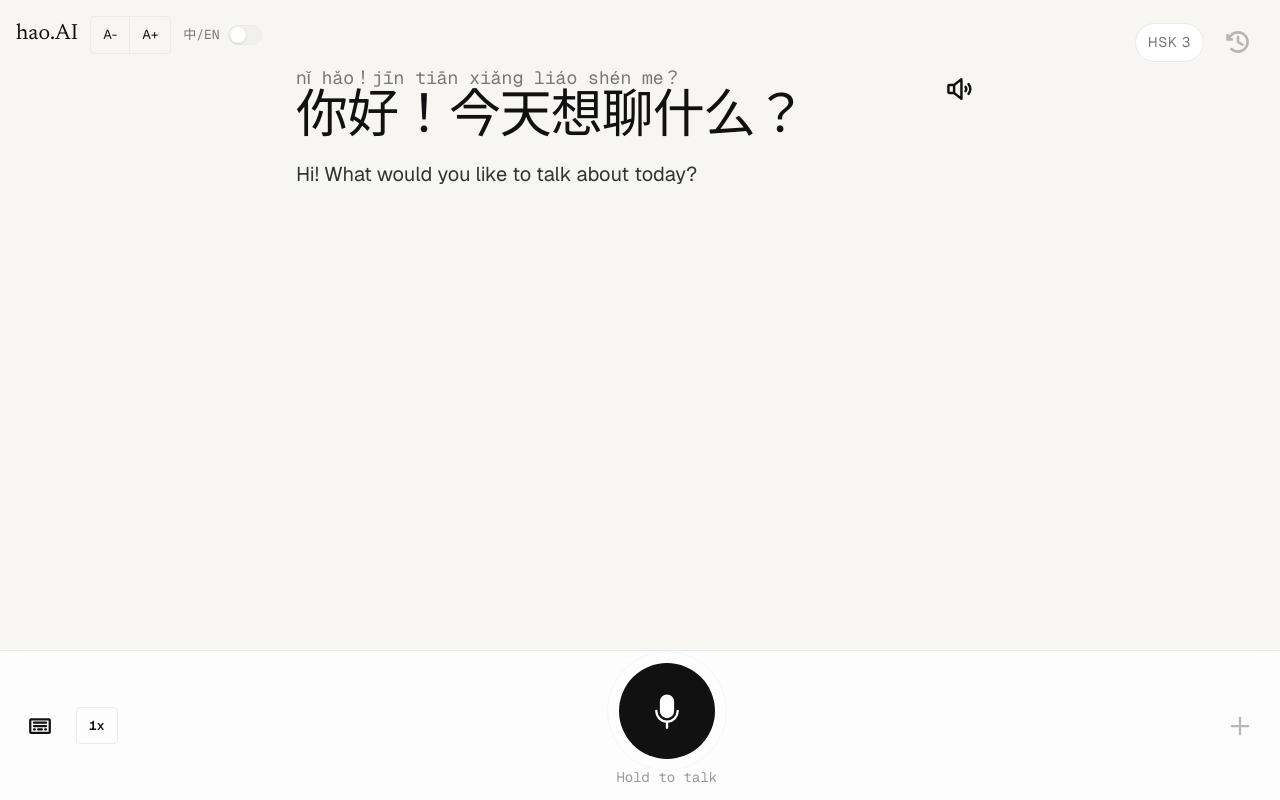
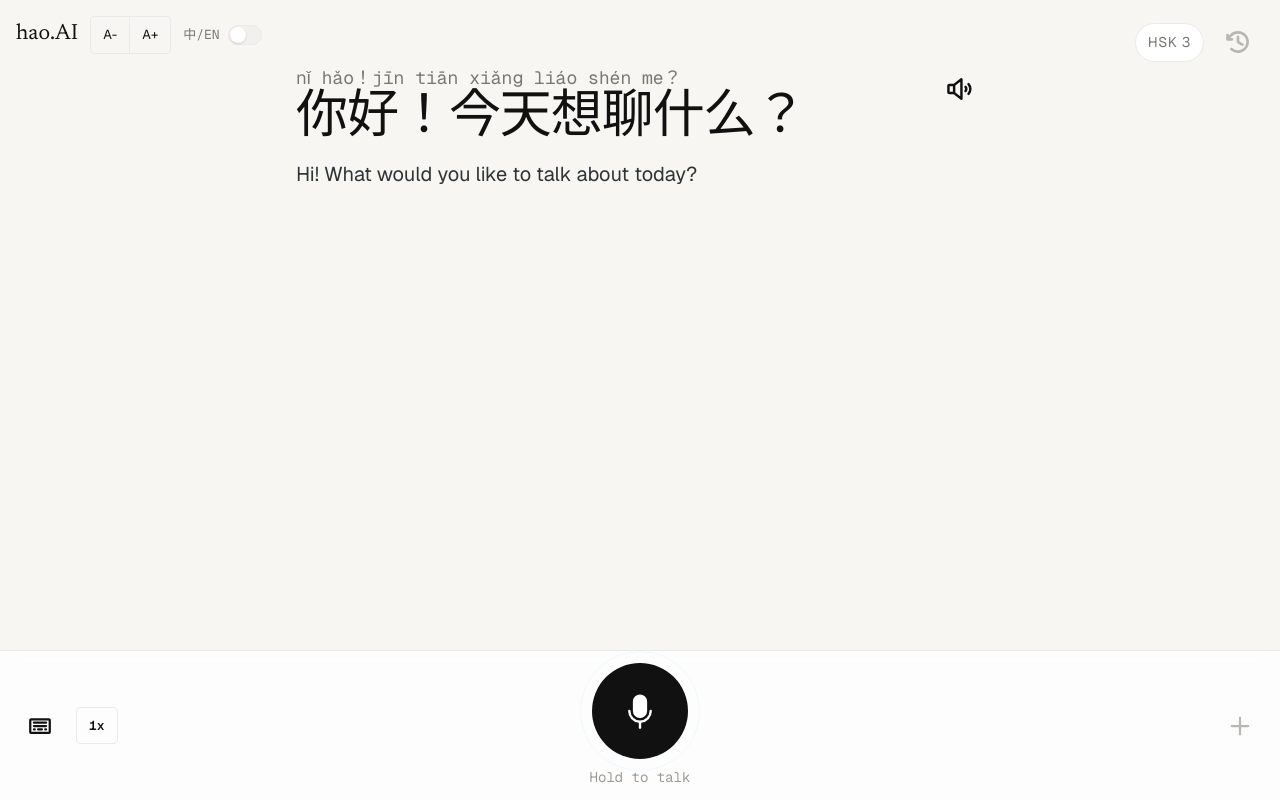
Before and after one commit to SrunLyheang/HAO-AI, a Next.js app: page / in a window 1280 px wide. Built offline with nearby package versions, Linux system fonts and the light colour scheme.

Commit message:
feat: refactor layout and speaking rate controls in Home component

```diff
--- a/app/page.tsx
+++ b/app/page.tsx
@@ -506,11 +506,13 @@ export default function Home() {
             background: "color-mix(in srgb, var(--surface) 80%, transparent)",
             borderTop: "1px solid var(--border)",
             padding: "var(--space-3) var(--space-4)",
-            display: "flex",
+            display: "grid",
+            gridTemplateColumns: "1fr auto 1fr",
             alignItems: "center",
             gap: "var(--space-3)",
           }}
         >
+          <div style={{ display: "flex", alignItems: "center", gap: "var(--space-3)", justifySelf: "start" }}>
             <button
               type="button"
               onClick={() => setInputMode((m) => (m === "talk" ? "type" : "talk"))}
@@ -571,8 +573,9 @@ export default function Home() {
                 ))}
               </div>
             </div>
+          </div>
 
-          <div style={{ flex: 1, display: "flex", justifyContent: "center" }}>
+          <div style={{ justifySelf: "center" }}>
             {inputMode === "talk" ? (
               <MicButton onRecordingComplete={(blob) => void handleRecordedAudio(blob)} onMicError={setMicError} />
             ) : (
@@ -627,6 +630,7 @@ export default function Home() {
               cursor: "not-allowed",
               padding: "var(--space-3)",
               borderRadius: "var(--radius-sm)",
+              justifySelf: "end",
             }}
           >
             <Plus weight="bold" size={24} />
@@ -659,11 +663,10 @@ export default function Home() {
         }
         @media (min-width: 640px) {
           .rate-options {
-            left: auto;
-            right: calc(100% + var(--space-2));
+            left: calc(100% + var(--space-2));
             bottom: 0;
             flex-direction: row;
-            transform: translateX(8px);
+            transform: translateX(-8px);
           }
           .rate-switcher.open .rate-options {
             transform: translateX(0);
--- a/context/progress-tracker.md
+++ b/context/progress-tracker.md
@@ -93,7 +93,7 @@ change.
   **Flagged, not fixed (needs the user's call):** a concurrent edit to
   `app/page.tsx` from outside this session (visible mid-session as an
   external file-change notice) added `import { toPinyin } from
-  "@/lib/pinyin"` to render pinyin under the user's own turn client-side.
+"@/lib/pinyin"` to render pinyin under the user's own turn client-side.
   This violates `architecture.md`'s folder-ownership rule ("`lib/` ...
   Never imported by a client component") — it happens to work today because
   `pinyin-pro` has no Node-only APIs, but it's a boundary violation as
@@ -122,7 +122,7 @@ change.
   ElevenLabs' `voice_settings.speed` — which caused **`/api/speak` to 500**
   for 0.5/1.5/2. Diagnosed by curling ElevenLabs directly with the stored
   key: `"Invalid setting for speed received, expected to be greater or
-  equal to 0.7 and less or equal to 1.2"` — ElevenLabs hard-limits this
+equal to 0.7 and less or equal to 1.2"` — ElevenLabs hard-limits this
   endpoint's speed to 0.7-1.2, narrower than the 0.25-4.0 previously assumed
   from secondary docs (that number was wrong; the live API is the source of
   truth). Fix: `lib/elevenlabs-tts.ts`'s `synthesizeSpeech` no longer takes
@@ -130,7 +130,7 @@ change.
   speed. `app/api/speak/validate.ts`'s `SpeakRequest` dropped `rate`
   entirely (`{ text }` only); `app/api/speak/route.ts` updated to match.
   `app/page.tsx`'s `speak()` now sets `audioRef.current.playbackRate =
-  speakingRate` before `.play()` — the browser scales playback natively,
+speakingRate` before `.play()` — the browser scales playback natively,
   no provider limit involved, and the full 0.5x-2x range works uniformly.
   `types/index.ts`'s `SpeakingRate` (`0.5 | 0.75 | 1 | 1.5 | 2`) is now a
   purely client-side concept. `test/speak-validate.test.ts` rewritten
@@ -176,7 +176,7 @@ change.
   invariant 6 all reworded from Azure to ElevenLabs. Azure AI Speech is now
   out of the stack entirely (it was also rejected for STT for the same
   country-availability reason — see the Unit 3 entry below). `npm run
-  build`/`lint`/`test` still need to be re-run and a live curl/browser check
+build`/`lint`/`test` still need to be re-run and a live curl/browser check
   done with a real `ELEVENLABS_API_KEY`/`ELEVENLABS_VOICE_ID` — the user said
   they'll paste the env values shortly.
 
@@ -296,7 +296,7 @@ change.
   (`transcribeAudio(audio, contentType)` — plain `fetch` POST of the raw
   audio bytes, no multipart, no SDK, to Azure's short-audio REST recognition
   endpoint `https://{region}.stt.speech.microsoft.com/speech/recognition/
-  conversation/cognitiveservices/v1?language=zh-CN&format=simple`; returns
+conversation/cognitiveservices/v1?language=zh-CN&format=simple`; returns
   `""` when Azure's `RecognitionStatus` isn't `"Success"`, which the route's
   existing empty-transcript check turns into the `422` response — no new
   logic needed there). `app/api/transcribe/route.ts` now imports from
@@ -314,7 +314,7 @@ change.
   **Third pivot, same day (2026-09-11):** Azure AI Speech isn't available in
   the user's country, so it's out too. Switched to **Groq**
   (`whisper-large-v3-turbo`) — chosen because its `/openai/v1/audio/
-  transcriptions` endpoint is OpenAI-compatible (near-identical request shape
+transcriptions` endpoint is OpenAI-compatible (near-identical request shape
   to the original OpenAI design, multipart/form-data with `file`/`model`/
   `language` fields), it's a single global HTTP call (deploy-ready on Vercel,
   no local binaries), and it has a free API tier with no card required at
@@ -402,7 +402,7 @@ change.
   named ceiling), `lib/deepseek.ts` (fetch to the OpenAI-compatible endpoint,
   sole reader of `DEEPSEEK_API_KEY`), `app/api/chat/validate.ts`
   (`parseChatResponse`, fence-stripping, retry-once contract), `app/api/chat/
-  route.ts` (POST: parse → 500-char cap → DeepSeek → validate → retry → pinyin
+route.ts` (POST: parse → 500-char cap → DeepSeek → validate → retry → pinyin
   → `AiTurn`), `app/page.tsx` rewritten as the typed harness with a hardcoded
   greeting and a native `<details>` correction. Tests: `test/pinyin.test.ts`
   (heteronyms 还/得/长/银行 + formatting), `test/chat-validation.test.ts`
@@ -468,8 +468,8 @@ change.
   commit still pending (see "In Progress").
 - Unit 4: voice output (TTS) — implemented; manual browser verification and
   commit still pending (see "In Progress").
-- Unit 5: the one screen + Siri mic — spec drafted at
-  `context/feature-spec/unit-5-one-screen-siri-mic.md`, not yet implemented.
+- Unit 5: the one screen + Siri mic — implemented; manual browser verification
+  and commit still pending (see "In Progress").
 - Unit 6: auth (Clerk) — spec drafted at
   `context/feature-spec/unit-6-auth-clerk.md`, not yet implemented. Sign-up
   is open (no allowlist) per the 2026-09-11 decision below. Its one open
```
Lines whose indentation alone changed are shown as unchanged.
